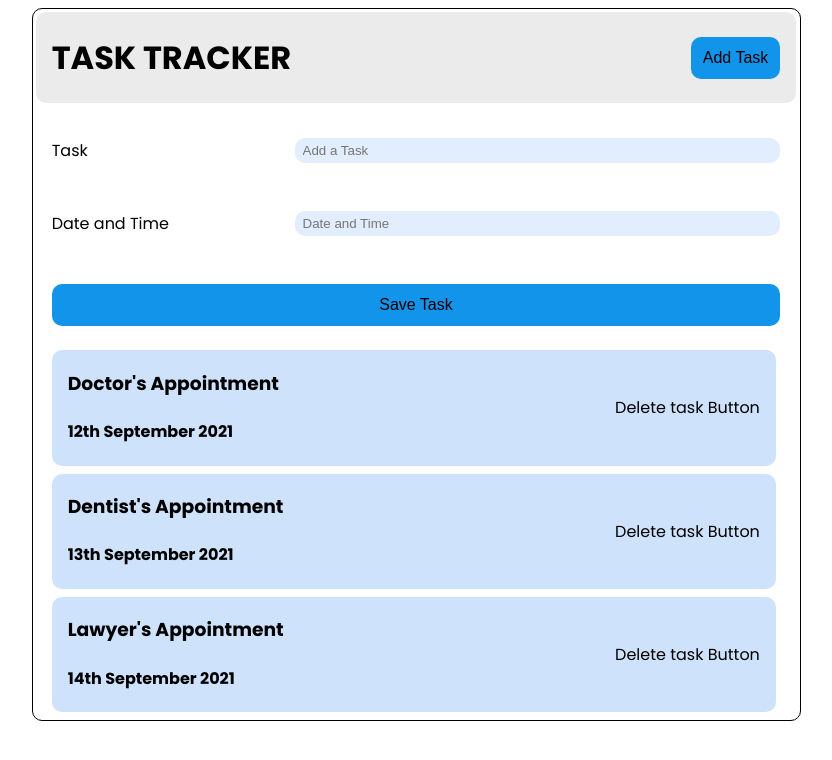
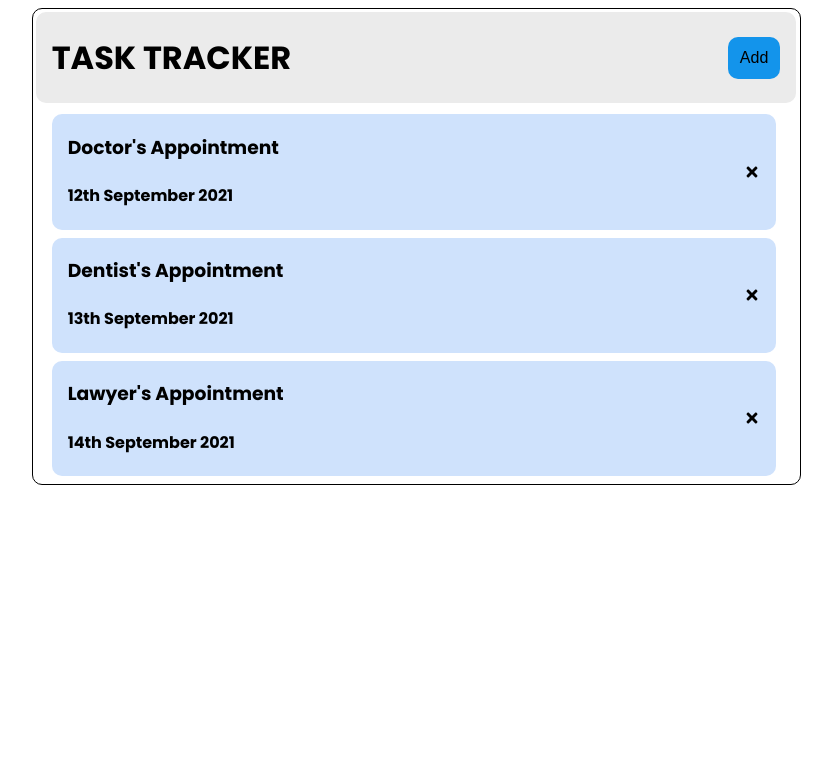
Before and after one commit to codingkapur/task-tracker-reactjs, a React (Create React App) app: page / in a window 1280 px wide. Shown: the top 760 px of the page, without its empty margins (224-1056 px from the left). Built offline with nearby package versions, Linux system fonts and the light colour scheme.

Commit message:
treact icons installed and task delete functionality added

```diff
--- a/package.json
+++ b/package.json
@@ -8,6 +8,7 @@
     "@testing-library/user-event": "^12.8.3",
     "react": "^17.0.2",
     "react-dom": "^17.0.2",
+    "react-icons": "^4.2.0",
     "react-scripts": "4.0.3",
     "web-vitals": "^1.1.2"
   },
--- a/src/App.js
+++ b/src/App.js
@@ -4,6 +4,7 @@ import Tasks from "./components/Tasks";
 import { useState } from "react";
 
 function App() {
+  const [showAddForm, setShowAddForm] = useState(false);
   const [taskData, updateTaskData] = useState([
     {
       id: 1,
@@ -28,11 +29,14 @@ function App() {
     updateTaskData([...taskData, newTask]);
     console.log(taskData);
   }
+  const deleteTask = (id) => {
+    updateTaskData(taskData.filter((x)=> x.id !== id))
+  }
   return (
     <div className="container">
-      <Header />
-      <AddTask onAdd = {addTask}/>
-      <Tasks tasks={taskData}/>
+      <Header onAdd={()=>setShowAddForm(!showAddForm)} />
+      {showAddForm? <AddTask onAdd = {addTask}/> : ''}
+      <Tasks tasks={taskData} onDelete ={deleteTask}/>
     </div>
   );
 }
--- a/src/components/AddTask.js
+++ b/src/components/AddTask.js
@@ -5,6 +5,11 @@ function AddTask({onAdd}) {
 
     const onSubmit = (e) => {
         e.preventDefault();
+
+        if(!text){
+            alert("Enter a task you little shit!")
+            return
+        }
 
         onAdd({text, time})
 
--- /dev/null
+++ b/src/components/Button.js
@@ -0,0 +1,7 @@
+function Button({text, onClick}) {
+    return (
+        <button className="btn btn-add-task" onClick={onClick}>{text}</button>
+    )
+}
+
+export default Button;
--- a/src/components/Header.js
+++ b/src/components/Header.js
@@ -1,8 +1,10 @@
-function Header() {
+import Button from './Button';
+
+function Header({onAdd}) {
   return (
     <div className="header-container">
       <h1>TASK TRACKER</h1>
-      <button className="btn btn-add-task">Add Task</button>
+      <Button text='Add' onClick={onAdd} />
     </div>
   );
 }
--- a/src/components/Task.js
+++ b/src/components/Task.js
@@ -1,11 +1,13 @@
-function Task ({task}) {
+import { FaTimes } from "react-icons/fa";
+
+function Task ({task,onDelete}) {
     return (
         <div className="task-container">
             <div className="task-container__left">
                 <h3 className="task-name">{task.text}</h3>
                 <h4 className="task-time">{task.time}</h4>
             </div>
-            <p>Delete task Button</p>
+            <FaTimes onClick={()=> onDelete(task.id)} />
         </div>
     )
 }
--- a/src/components/Tasks.js
+++ b/src/components/Tasks.js
@@ -1,10 +1,10 @@
 import Task from './Task';
 
-function Tasks({tasks}) {
+function Tasks({tasks, onDelete}) {
     return (
         <div className="tasks-container">
             {tasks.map((task)=> {
-                return <Task key={task.id} task={task}/>
+                return <Task key={task.id} task={task} onDelete={onDelete}/>
             })}
         </div>
     )
```
Also changed, not shown: 1 other file (tests, documents, lock files or other folders).
